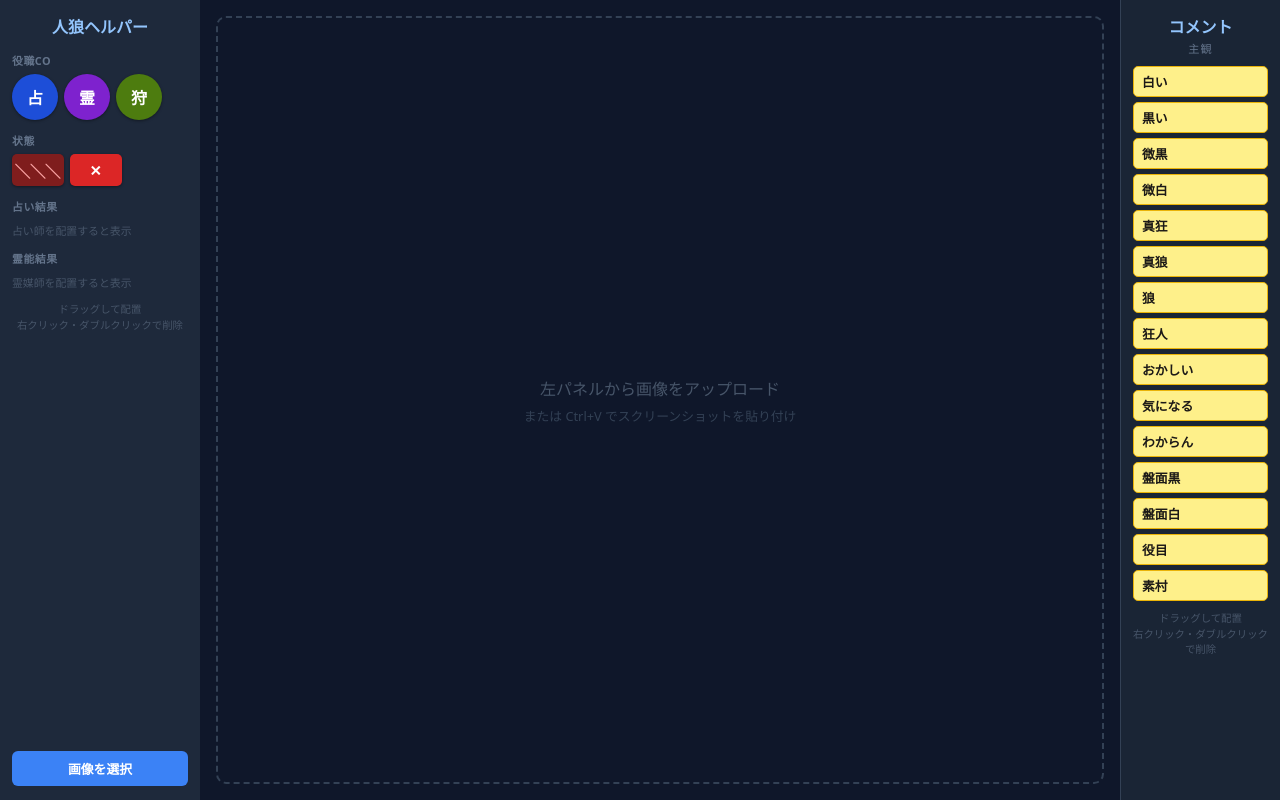
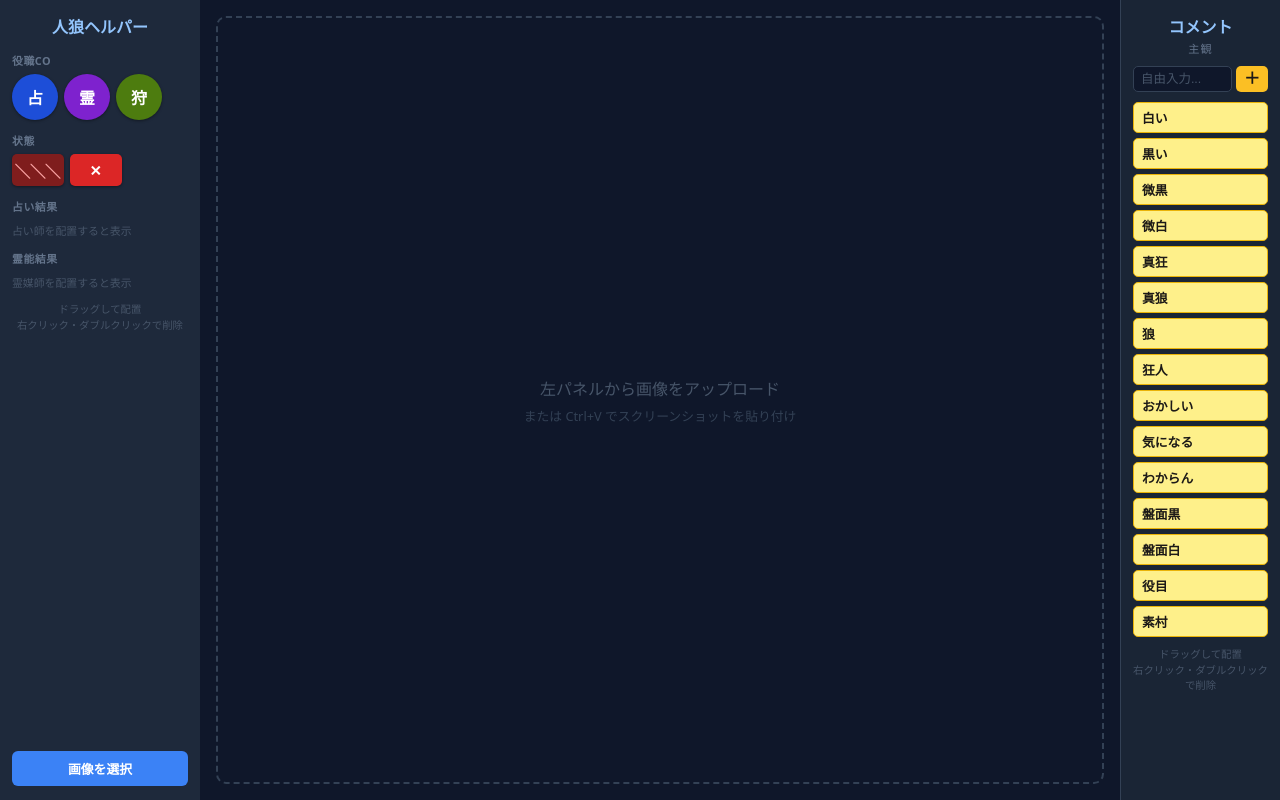
Before and after one commit to Riku-1/my-jinro-helper, a React (Vite) app: page / in a window 1280 px wide. Built offline with nearby package versions, Linux system fonts and the light colour scheme.

Commit message:
自由入力でもコメント追加できるようにした

```diff
--- a/src/App.css
+++ b/src/App.css
@@ -249,6 +249,46 @@
   letter-spacing: 0.1em;
 }
 
+.comment-input-row {
+  display: flex;
+  gap: 4px;
+}
+
+.comment-input {
+  flex: 1;
+  min-width: 0;
+  padding: 5px 7px;
+  background: #0f172a;
+  color: #f1f5f9;
+  border: 1px solid #334155;
+  border-radius: 5px;
+  font-size: 0.78rem;
+  outline: none;
+}
+
+.comment-input:focus {
+  border-color: #fbbf24;
+}
+
+.comment-input::placeholder {
+  color: #475569;
+}
+
+.comment-add-btn {
+  padding: 0 8px;
+  background: #fbbf24;
+  color: #1c1917;
+  border: none;
+  border-radius: 5px;
+  font-size: 1rem;
+  font-weight: 700;
+  cursor: pointer;
+  line-height: 1;
+  transition: opacity 0.1s;
+}
+
+.comment-add-btn:hover { opacity: 0.85; }
+
 .comment-list {
   display: flex;
   flex-direction: column;
@@ -276,6 +316,28 @@
 .comment-chip:active {
   cursor: grabbing;
 }
+
+.comment-chip--custom {
+  display: flex;
+  align-items: center;
+  justify-content: space-between;
+  gap: 4px;
+  background: #fde68a;
+  border-color: #f59e0b;
+}
+
+.comment-chip-remove {
+  background: none;
+  border: none;
+  color: #92400e;
+  font-size: 0.85rem;
+  cursor: pointer;
+  line-height: 1;
+  padding: 0 2px;
+  flex-shrink: 0;
+}
+
+.comment-chip-remove:hover { color: #7f1d1d; }
 
 /* ── Placed comments ─────────────────────────── */
 .placed-comment {
--- a/src/components/CommentSidebar.tsx
+++ b/src/components/CommentSidebar.tsx
@@ -1,3 +1,5 @@
+import { useState, useRef } from 'react';
+
 const DEFAULT_COMMENTS = [
   '白い', '黒い', '微黒', '微白',
   '真狂', '真狼', '狼', '狂人',
@@ -6,27 +8,67 @@ const DEFAULT_COMMENTS = [
 ];
 
 export default function CommentSidebar() {
+  const [customComments, setCustomComments] = useState<string[]>([]);
+  const [inputValue, setInputValue] = useState('');
+  const inputRef = useRef<HTMLInputElement>(null);
+
   const handleDragStart = (e: React.DragEvent, text: string) => {
     e.dataTransfer.setData('application/json', JSON.stringify({ type: 'new-comment', text }));
     e.dataTransfer.effectAllowed = 'copy';
+  };
+
+  const addCustomComment = () => {
+    const text = inputValue.trim();
+    if (!text || customComments.includes(text) || DEFAULT_COMMENTS.includes(text)) return;
+    setCustomComments((prev) => [text, ...prev]);
+    setInputValue('');
+    inputRef.current?.focus();
+  };
+
+  const removeCustomComment = (text: string) => {
+    setCustomComments((prev) => prev.filter((c) => c !== text));
+  };
+
+  const handleKeyDown = (e: React.KeyboardEvent<HTMLInputElement>) => {
+    if (e.key === 'Enter') addCustomComment();
   };
 
   return (
     <aside className="right-sidebar">
       <h1 className="app-title">コメント</h1>
       <p className="sidebar-subtitle">主観</p>
+
+      <div className="comment-input-row">
+        <input
+          ref={inputRef}
+          className="comment-input"
+          value={inputValue}
+          onChange={(e) => setInputValue(e.target.value)}
+          onKeyDown={handleKeyDown}
+          placeholder="自由入力..."
+          maxLength={20}
+        />
+        <button className="comment-add-btn" onClick={addCustomComment} title="追加">＋</button>
+      </div>
+
       <div className="comment-list">
+        {customComments.map((text) => (
+          <div key={text} className="comment-chip comment-chip--custom" draggable onDragStart={(e) => handleDragStart(e, text)}>
+            <span>{text}</span>
+            <button
+              className="comment-chip-remove"
+              onClick={(e) => { e.stopPropagation(); removeCustomComment(text); }}
+              title="削除"
+            >×</button>
+          </div>
+        ))}
         {DEFAULT_COMMENTS.map((text) => (
-          <div
-            key={text}
-            className="comment-chip"
-            draggable
-            onDragStart={(e) => handleDragStart(e, text)}
-          >
+          <div key={text} className="comment-chip" draggable onDragStart={(e) => handleDragStart(e, text)}>
             {text}
           </div>
         ))}
       </div>
+
       <p className="palette-hint">ドラッグして配置<br />右クリック・ダブルクリックで削除</p>
     </aside>
   );
```
